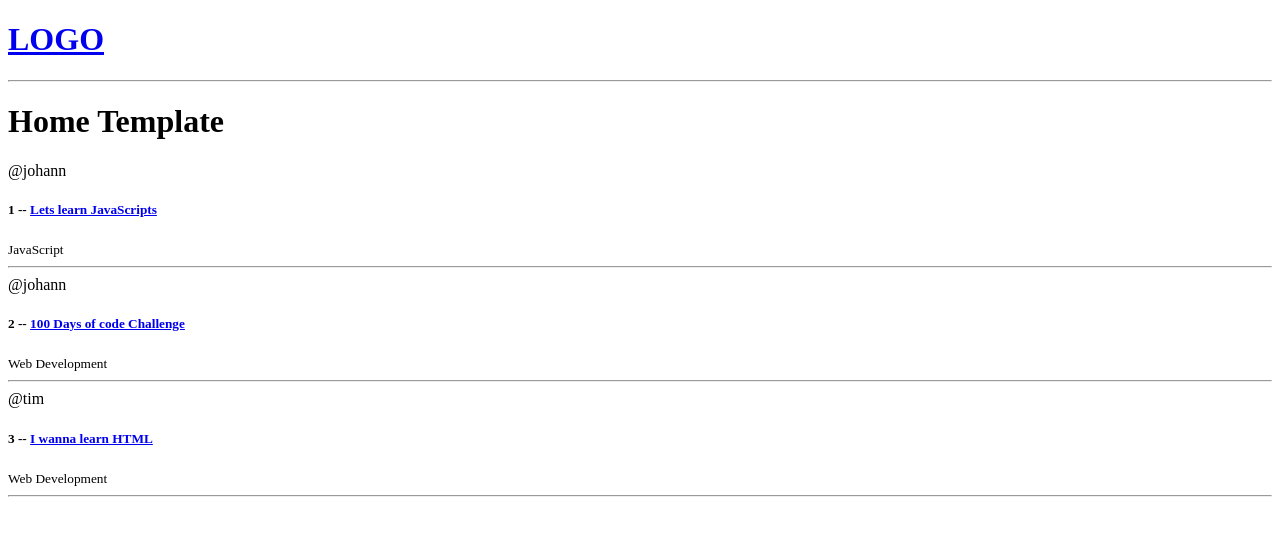
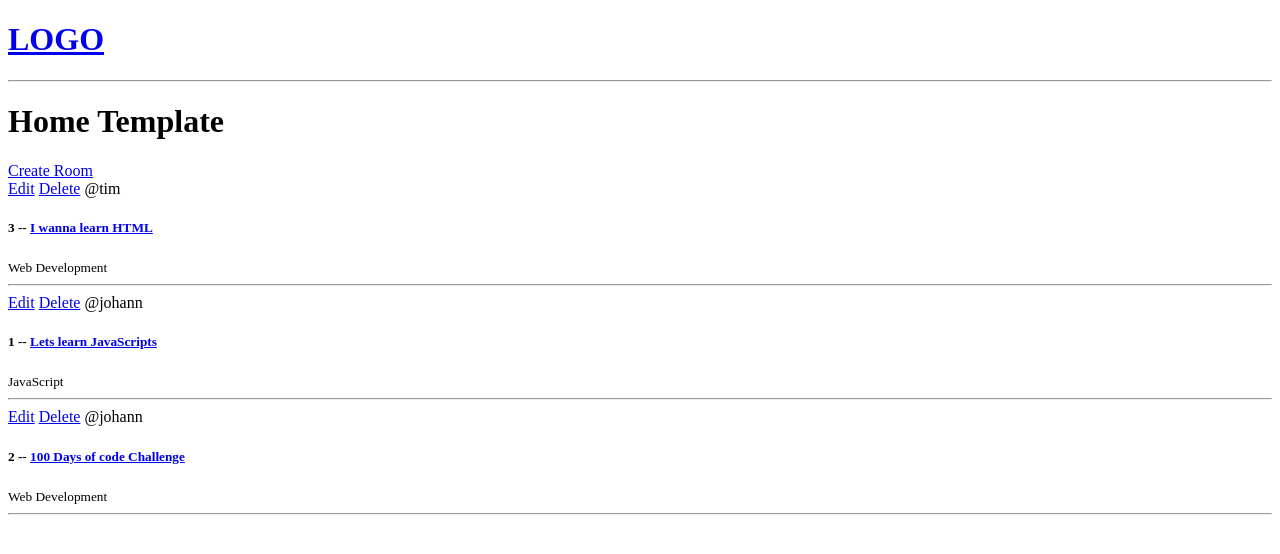
Before and after one commit to JohannHelbert/Study-Social, a Django app: page / in a window 1280 px wide. Shown: the top 554 px of the page. Run offline with Django 4.2, Linux system fonts and the light colour scheme; data comes from the database, SQL or seed files in the repository; both versions use the stored data as it was after the commit.

Commit message:
Add CRUD functionality

```diff
--- a/study/base/models.py
+++ b/study/base/models.py
@@ -20,6 +20,9 @@ class Room(models.Model):
     updated = models.DateTimeField(auto_now=True)
     created = models.DateTimeField(auto_now_add=True)
 
+    class Meta:
+        ordering = ['-updated', '-created']
+
     def __str__(self):
         return self.name
 
@@ -31,6 +34,5 @@ class Message(models.Model):
     updated = models.DateTimeField(auto_now=True)
     created = models.DateTimeField(auto_now_add=True)
 
-
     def __str__(self):
         return self.body[0:50]
--- a/study/base/templates/base/home.html
+++ b/study/base/templates/base/home.html
@@ -7,9 +7,13 @@
 
 <div>
 
+    <a href="{% url 'create-room' %}">Create Room</a>
+
     <div>
         {% for room in rooms %}
         <div>
+            <a href="{% url 'update-room' room.id %}">Edit</a>
+            <a href="{% url 'delete-room' room.id %}">Delete</a>
             <span>@{{room.host.username}}</span>
             <h5>{{room.id}} -- <a href="{% url 'room' room.id %}">{{room.name}}</h5></a>
             <small>{{room.topic.name}}</small>
--- a/study/base/urls.py
+++ b/study/base/urls.py
@@ -4,4 +4,8 @@ from . import views
 urlpatterns = [
     path('', views.home, name="home"),
     path('room/<str:pk>/', views.room, name="room"),
+
+    path('create-room/', views.createRoom, name="create-room"),
+    path('update-room/<str:pk>/', views.updateRoom, name="update-room"),
+    path('delete-room/<str:pk>/', views.deleteRoom, name="delete-room"),
 ]
--- a/study/base/views.py
+++ b/study/base/views.py
@@ -1,5 +1,6 @@
-from django.shortcuts import render
+from django.shortcuts import render, redirect
 from .models import Room
+from .forms import RoomForm
 
 # Create your views here.
 
@@ -20,3 +21,37 @@ def room(request, pk):
     room = Room.objects.get(id=pk)
     context = {'room': room}
     return render(request, 'base/room.html', context)
+
+
+def createRoom(request):
+    form = RoomForm()
+    if request.method == 'POST':
+        form = RoomForm(request.POST)
+        if form.is_valid():
+            form.save()
+            return redirect('home')
+
+    context = {'form': form}
+    return render(request, 'base/room_form.html', context)
+
+
+def updateRoom(request, pk):
+    room = Room.objects.get(id=pk)
+    form = RoomForm(instance=room)
+
+    if request.method == 'POST':
+        form = RoomForm(request.POST, instance=room)
+        if form.is_valid():
+            form.save()
+            return redirect('home')
+
+    context = {'form': form}
+    return render(request, 'base/room_form.html', context)
+
+
+def deleteRoom(request, pk):
+    room = Room.objects.get(id=pk)
+    if request.method == 'POST':
+        room.delete()
+        return redirect('home')
+    return render(request, 'base/delete.html', {'obj': room})
```
Also changed, not shown: study/base/forms.py (added, +7 -0 lines), study/base/templates/base/delete.html (added, +13 -0 lines), study/base/templates/base/room_form.html (added, +13 -0 lines), study/db.sqlite3.
